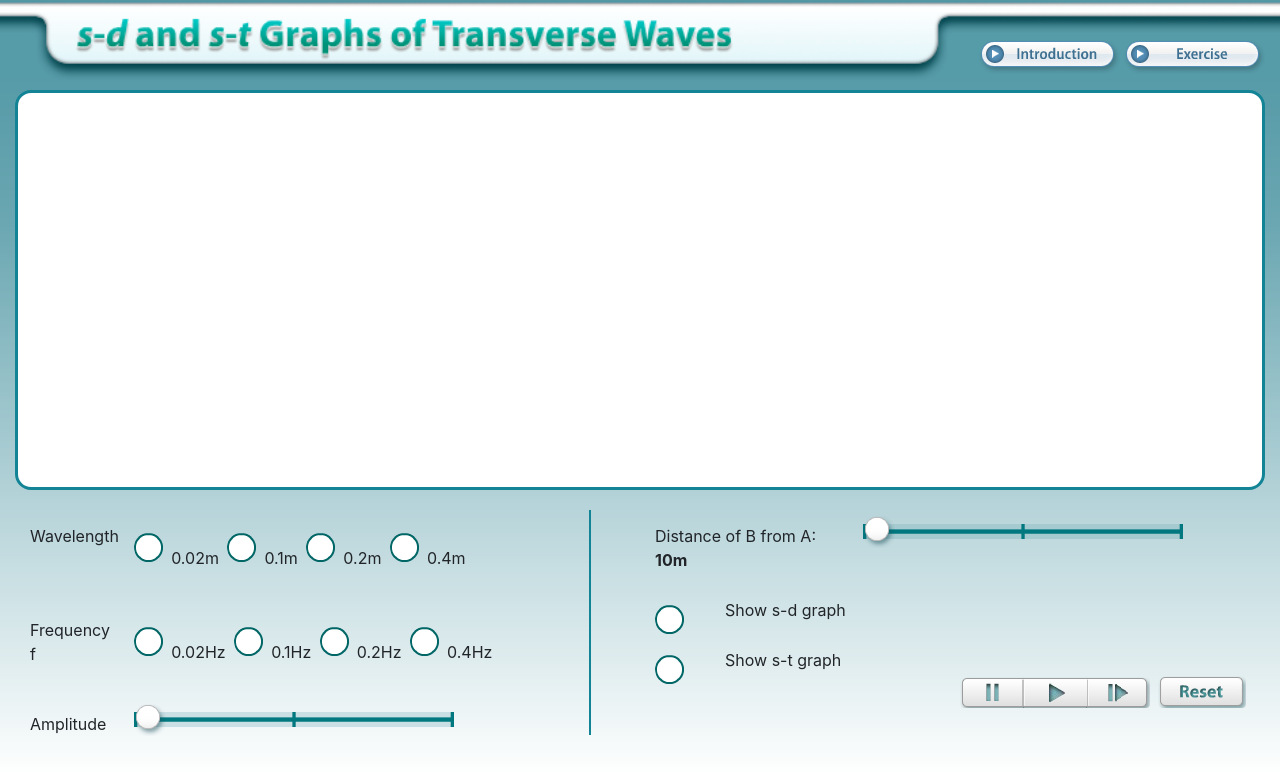
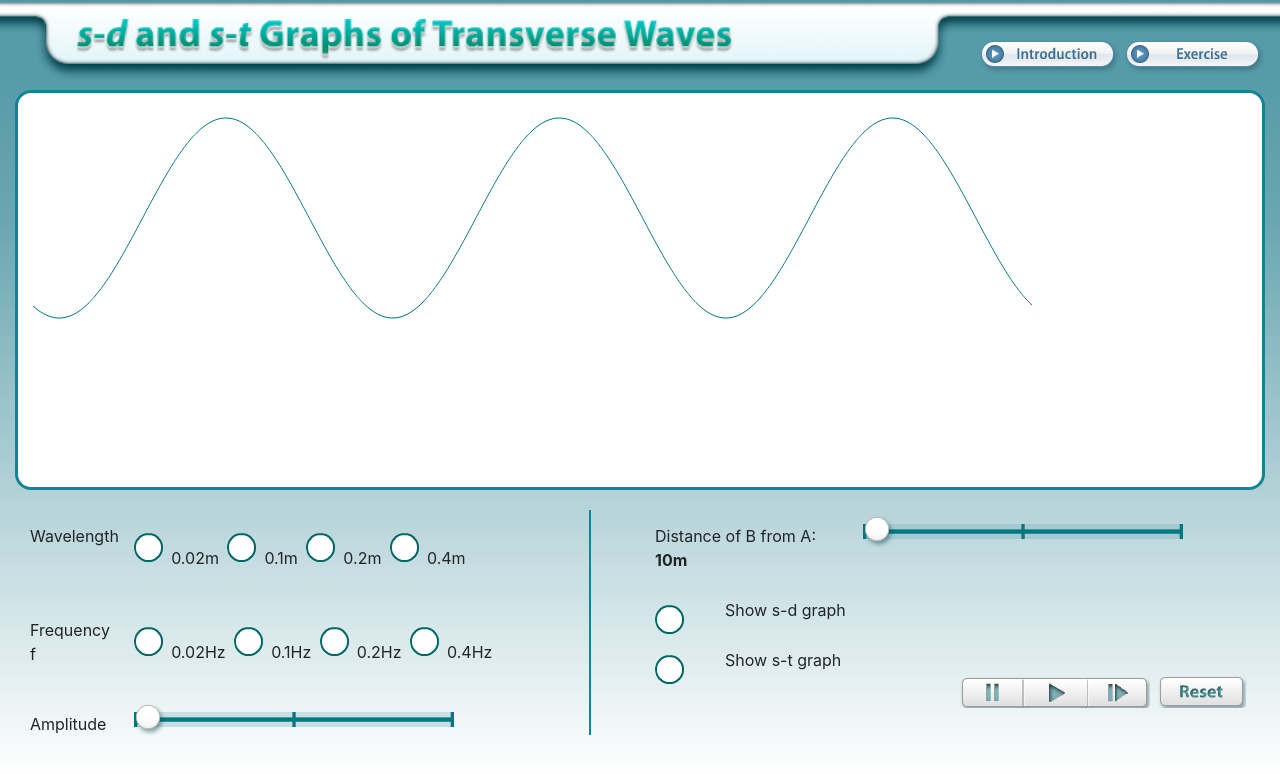
Before and after one commit to aksaxena1991/simulation, a website: page index.html in a window 1280 px wide. Drawn offline with nearby package versions, Linux system fonts and the light colour scheme.

Commit message:
Old sine wave running

```diff
--- a/index.html
+++ b/index.html
@@ -33,7 +33,9 @@
                 </div>
             </div>
                 </div>
-        <div class="activity-container container-fluid"></div>
+        <div class="activity-container container-fluid">
+            <canvas id="canvas1" height="250" width="250"></canvas>
+        </div>
         <div class="control-bar row">
 
             <div class="col-xl-6 col-sm-6">
--- a/index.js
+++ b/index.js
@@ -1,3 +1,4 @@
+
 let init = () =>{
     let wavelengthBtn = $('.wavelengthBtn');
     wavelengthBtn.click(function(){
@@ -9,4 +10,54 @@ let init = () =>{
         frequencyBtn.removeClass('checked').addClass('unchecked');
         $(this).addClass('checked').removeClass('unchecked');
     });
+
+    var c = document.getElementById('canvas1');
+    c.width = 1000;
+    c.height = 250;
+    var ctx = c.getContext("2d");
+
+    amplitude = 100;
+
+    wavelength = 1;
+    frequency = 3;
+    theta = 999999;
+
+
+    ctx.stroke();
+    ctx.beginPath();
+
+
+
+      window.requestAnimationFrame(animation);
+
+
+
+
+
 }
+function animation(timestamp) {
+    window.requestAnimationFrame(animation);
+    var canvas = document.getElementById('canvas1');
+    canvas.width = 1000;
+    canvas.height =250;
+    var c = canvas.width / Math.PI / (frequency * 2);
+    wave = {
+        speed: 0.05
+      };
+    let ctx = canvas.getContext("2d");
+    ctx.clearRect(0, 0, canvas.width, canvas.height);
+    ctx.stroke();
+
+    theta += wave.speed;
+    ctx.beginPath();
+    for (i = 0; i < canvas.width; i += wavelength) {
+    var x = amplitude * Math.sin(i / c+ theta );
+    ctx.lineTo(i, (canvas.height/2) + x);
+    }
+
+    ctx.strokeStyle = '#01787F';
+    ctx.stroke();
+
+
+
+  }
```
